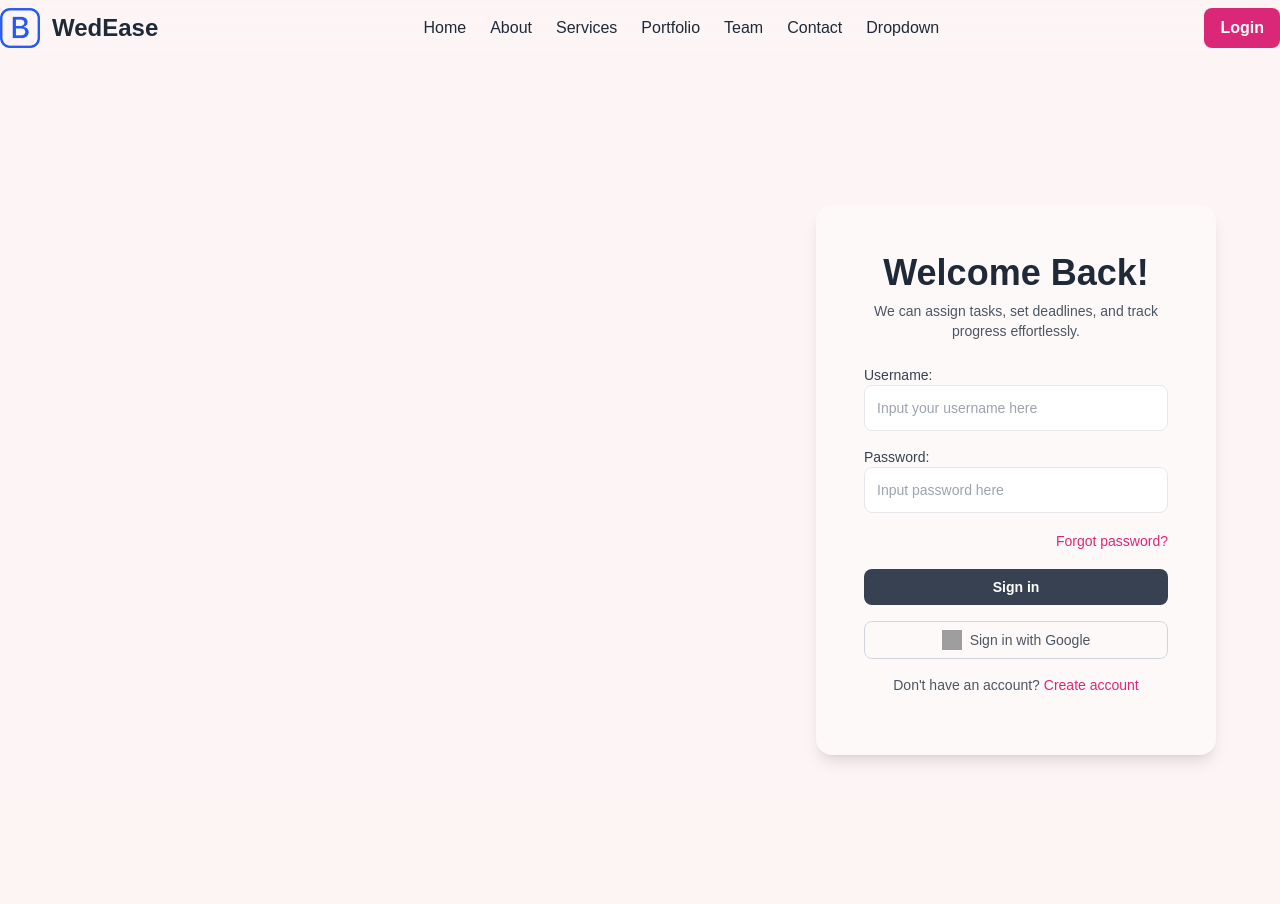
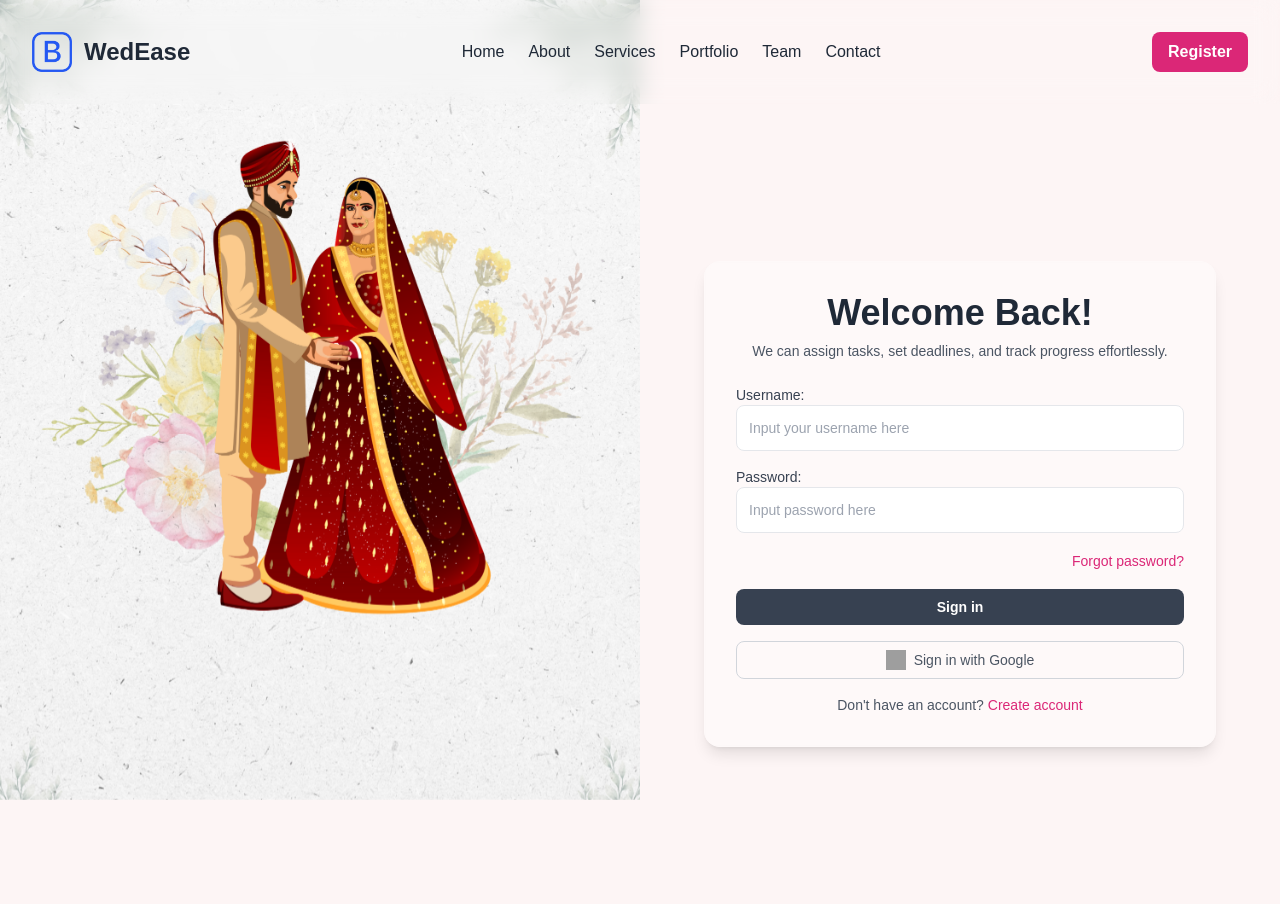
Before and after one commit to anirudh-248/django_website, a Django app: page /login in a window 1280 px wide. Before the commit the page ends 762 px from the top, so only its background shows below. Run offline with Django 5.2, Linux system fonts and the light colour scheme; some libraries are stand-ins or nearby versions; grey boxes are pictures that could not be loaded.

Commit message:
updated stylings

```diff
--- a/templates/login.html
+++ b/templates/login.html
@@ -6,13 +6,13 @@
 <head>
     <meta charset="UTF-8">
     <meta name="viewport" content="width=device-width, initial-scale=1.0">
-    <title>WedHub Login</title>
+    <title>Login - WedEase</title>
     <script src="https://cdn.tailwindcss.com"></script>
 </head>
 
-<body class="bg-[#fdf5f5] font-['Poppins',sans-serif] bg-[url]'">
+<body class="bg-[#fdf5f5] font-['Poppins',sans-serif] bg-[url]">
 
-    <header id="header" class="header py-2 sticky top-0 z-10 backdrop-blur-md bg-transparent">
+    <header id="header" class="header py-8 px-8 sticky top-0 z-10 backdrop-blur-md bg-transparent">
         <div class="container-fluid container-xl mx-auto flex items-center justify-between">
 
             <a href="/" class="logo flex items-center space-x-3">
@@ -36,38 +36,27 @@
                     <li><a href="/#portfolio" class="hover:text-pink-600">Portfolio</a></li>
                     <li><a href="/#team" class="hover:text-pink-600">Team</a></li>
                     <li><a href="/#contact" class="hover:text-pink-600">Contact</a></li>
-                    <li class="relative group">
-                        <a href="#" class="hover:text-pink-600">Dropdown <i class="bi bi-chevron-down"></i></a>
-                        <ul class="absolute hidden group-hover:block bg-white border rounded-lg shadow-lg mt-2 py-2">
-                            <li><a href="#" class="block px-4 py-2 hover:bg-gray-200">Dropdown 1</a></li>
-                            <li class="relative group">
-                                <a href="#" class="block px-4 py-2 hover:bg-gray-200">Deep Dropdown <i class="bi bi-chevron-down"></i></a>
-                                <ul class="absolute left-full top-0 hidden group-hover:block bg-white border rounded-lg shadow-lg py-2">
-                                    <li><a href="#" class="block px-4 py-2 hover:bg-gray-200">Deep Dropdown 1</a></li>
-                                    <li><a href="#" class="block px-4 py-2 hover:bg-gray-200">Deep Dropdown 2</a></li>
-                                    <li><a href="#" class="block px-4 py-2 hover:bg-gray-200">Deep Dropdown 3</a></li>
-                                    <li><a href="#" class="block px-4 py-2 hover:bg-gray-200">Deep Dropdown 4</a></li>
-                                    <li><a href="#" class="block px-4 py-2 hover:bg-gray-200">Deep Dropdown 5</a></li>
-                                </ul>
-                            </li>
-                            <li><a href="#" class="block px-4 py-2 hover:bg-gray-200">Dropdown 2</a></li>
-                            <li><a href="#" class="block px-4 py-2 hover:bg-gray-200">Dropdown 3</a></li>
-                            <li><a href="#" class="block px-4 py-2 hover:bg-gray-200">Dropdown 4</a></li>
-                        </ul>
-                    </li>
+
                 </ul>
             </nav>
 
             {% if user.is_authenticated %}
-            <a class="btn-getstarted bg-pink-600 text-white px-4 py-2 rounded-lg font-semibold hover:bg-pink-700" href="logout">Logout</a>
+            <a class="btn-getstarted bg-pink-600 text-white px-4 py-2 rounded-lg font-semibold hover:bg-pink-700 w-24 text-center" href="logout">Logout</a>
             {% else %}
-            <a class="btn-getstarted bg-pink-600 text-white px-4 py-2 rounded-lg font-semibold hover:bg-pink-700" href="login">Login</a>
+            <a class="btn-getstarted bg-pink-600 text-white px-4 py-2 rounded-lg font-semibold hover:bg-pink-700 w-24 text-center" href="register">Register</a>
             {% endif %}
         </div>
     </header>
 
-    <!-- Login Form Section -->
-    <div class="absolute right-[5%] top-[60%] transform -translate-y-1/2 w-full max-w-[400px] p-12 h-[550px] backdrop-blur-sm bg-white/40 rounded-2xl shadow-lg">
+    <div class="flex h-screen">
+        <!-- Left Image Section -->
+        <div class="w-full lg:w-1/2 h-full bg-[url('{% static 'assets/img/login.png' %}')] bg-cover hidden lg:block fixed top-0 left-0">
+        </div>
+
+        <!-- Right Form Section -->
+        <div class="w-full lg:w-1/2 ml-auto flex items-center justify-center p-12">
+            <!-- Login Form Content -->
+            <div class="max-w-lg w-full backdrop-blur-sm bg-white/40 rounded-2xl shadow-lg p-8">
                 <h1 class="text-4xl font-extrabold text-gray-800 text-center">Welcome Back!</h1>
                 <p class="text-center text-gray-600 text-sm mt-2">
                     We can assign tasks, set deadlines, and track progress effortlessly.
@@ -110,6 +99,8 @@
                     Don't have an account? <a href="register" class="text-pink-600 hover:underline">Create account</a>
                 </p>
             </div>
+        </div>
+    </div>
 
 </body>
 </html>
```
Also changed, not shown: templates/index.html (+45 -29 lines), templates/register.html (+7 -30 lines), static/assets/img/login.png (added). Lines whose indentation alone changed are shown as unchanged.
